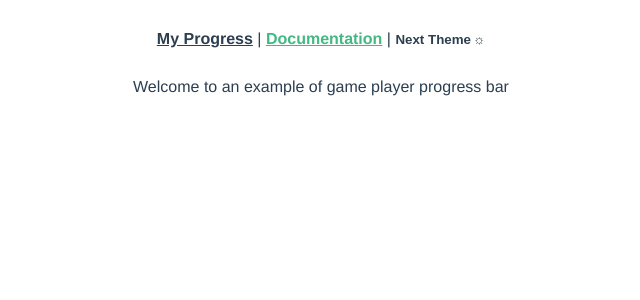
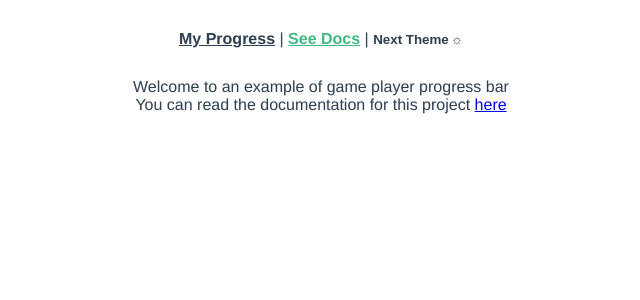
Before and after one commit to hjdskhooba/vue-game-progress, a Vue app: page /document in a window 1280 px wide. Shown: the top 300 px of the page, without its empty margins (319-959 px from the left). Built offline with nearby package versions, Linux system fonts and the light colour scheme.

Commit message:
add[documentation.vue]: change the documentation & add link to git repo

```diff
--- a/src/App.vue
+++ b/src/App.vue
@@ -11,7 +11,7 @@ const currentTheme = computed(() => store.state.currentTheme);
   <div :class="'wrapper' + ' ' + currentTheme">
     <nav>
       <router-link to="/">My Progress</router-link> |
-      <router-link to="/document">Documentation</router-link> |
+      <router-link to="/document">See Docs</router-link> |
       <button @click="changeTheme">Next Theme</button>
     </nav>
     <router-view />
--- a/src/components/Document.vue
+++ b/src/components/Document.vue
@@ -1,2 +1,6 @@
 <script setup></script>
-<template>Welcome to an example of game player progress bar</template>
+<template>
+  Welcome to an example of game player progress bar <br />
+  You can read the documentation for this project
+  <a href="https://github.com/hjdskhooba/vue-game-progress-docs"> here</a>
+</template>
```
